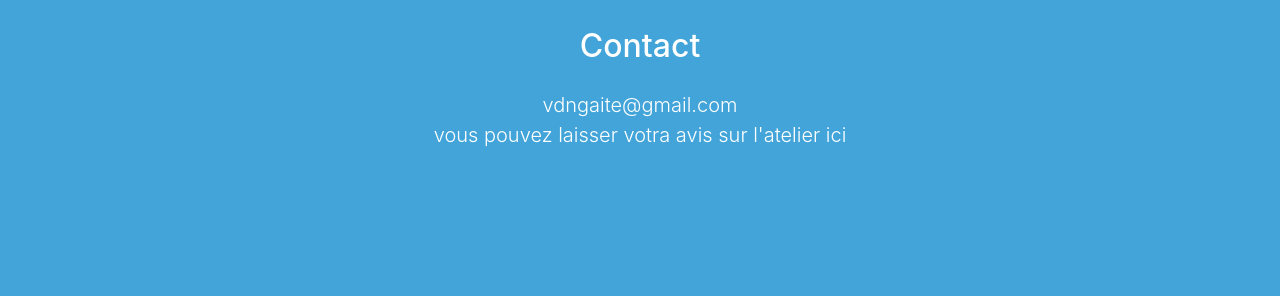
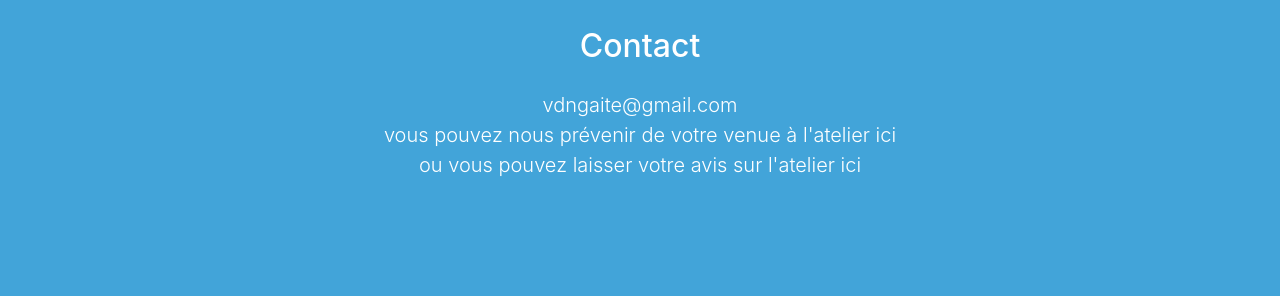
Before and after one commit to vdngaite/vdngaite.github.io, a website with bundled scripts: page index.html in a window 1280 px wide. Shown: the part 2680-2976 px from the top of the page. Built offline with nearby package versions, Linux system fonts and the light colour scheme.

Commit message:
formulaire presence

```diff
--- a/index.html
+++ b/index.html
@@ -183,7 +183,9 @@
       <div class="container text-center">
         <h2 class="mb-4">Contact</h2>
         <p class="lead mb-5">vdngaite@gmail.com<br>
-          vous pouvez laisser votra avis sur l'atelier <a href="https://goo.gl/forms/g30VywnU5GH9TAzt1" target="_blank" style="color:white">ici</a>
+           vous pouvez nous prévenir de votre venue à l'atelier <a href="https://goo.gl/forms/HIe2UYWmfgym0ZF93" target="_blank" style="color:white">ici</a><br>
+           ou vous pouvez laisser votre avis sur l'atelier <a href="https://goo.gl/forms/g30VywnU5GH9TAzt1" target="_blank" style="color:white">ici</a>
+         </p>
         </p>
       </div>
     </section>
```
